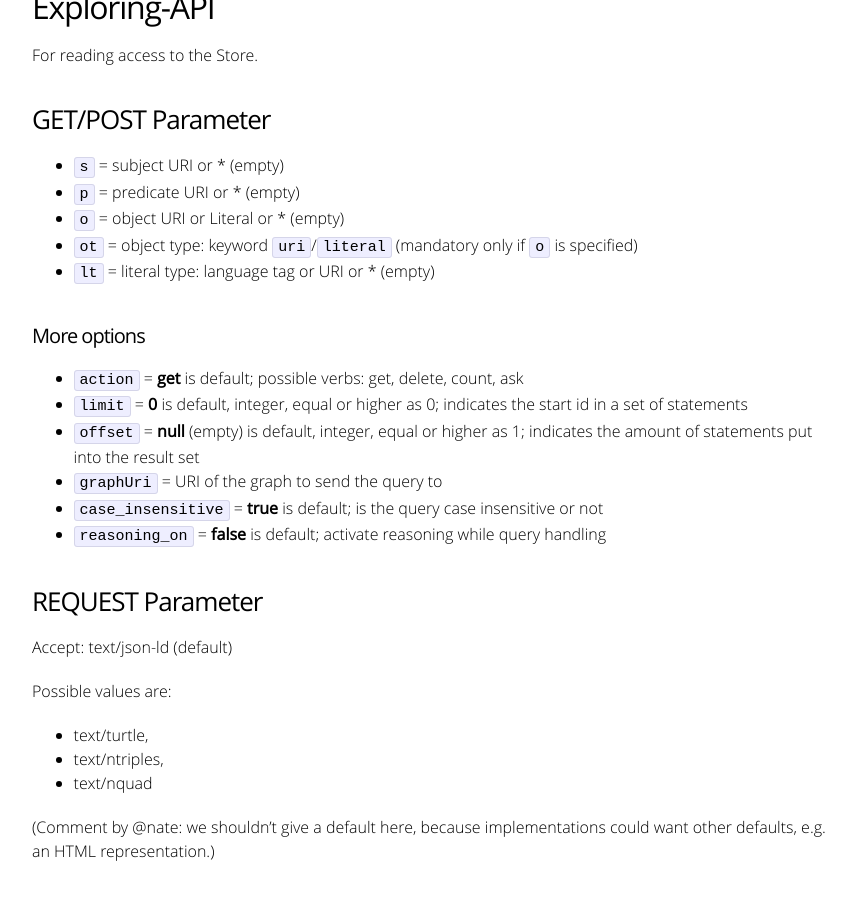
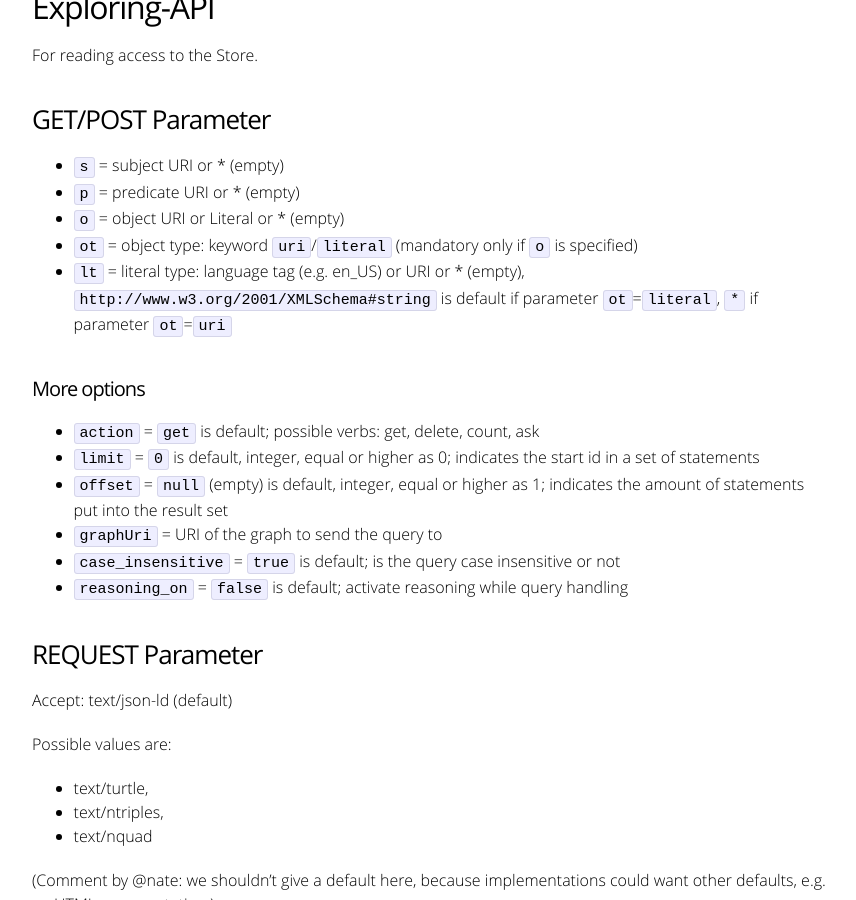
Before and after one commit to SaftIng/safting.github.io, a Jekyll site: the page built from doc/restinterface/triplestore.md, in a window 1280 px wide and 900 px high, scrolled down 339 px. Shown: the whole window, without its empty margins (208-1064 px from the left). Built offline with Jekyll 4.4.1, drawn with Linux system fonts in a browser that asks for light colours.

Commit message:
Change standard value for lt

```diff
--- a/doc/restinterface/triplestore.md
+++ b/doc/restinterface/triplestore.md
@@ -17,16 +17,16 @@ For reading access to the Store.
 - `p` = predicate URI or * (empty)
 - `o` = object URI or Literal or * (empty)
 - `ot` = object type: keyword `uri`/`literal` (mandatory only if `o` is specified)
-- `lt` = literal type: language tag or URI or * (empty)
+- `lt` = literal type: language tag (e.g. en_US) or URI or * (empty), `http://www.w3.org/2001/XMLSchema#string` is default if parameter `ot`=`literal`, `*` if parameter `ot`=`uri`
 
 #### More options
 
-- `action` = **get** is default; possible verbs: get, delete, count, ask
-- `limit` = **0** is default, integer, equal or higher as 0; indicates the start id in a set of statements
-- `offset` = **null** (empty) is default, integer, equal or higher as 1; indicates the amount of statements put into the result set
+- `action` = `get` is default; possible verbs: get, delete, count, ask
+- `limit` = `0` is default, integer, equal or higher as 0; indicates the start id in a set of statements
+- `offset` = `null` (empty) is default, integer, equal or higher as 1; indicates the amount of statements put into the result set
 - `graphUri` = URI of the graph to send the query to
-- `case_insensitive` = **true** is default; is the query case insensitive or not
-- `reasoning_on` = **false** is default; activate reasoning while query handling
+- `case_insensitive` = `true` is default; is the query case insensitive or not
+- `reasoning_on` = `false` is default; activate reasoning while query handling
 
 ### REQUEST Parameter
 
```
